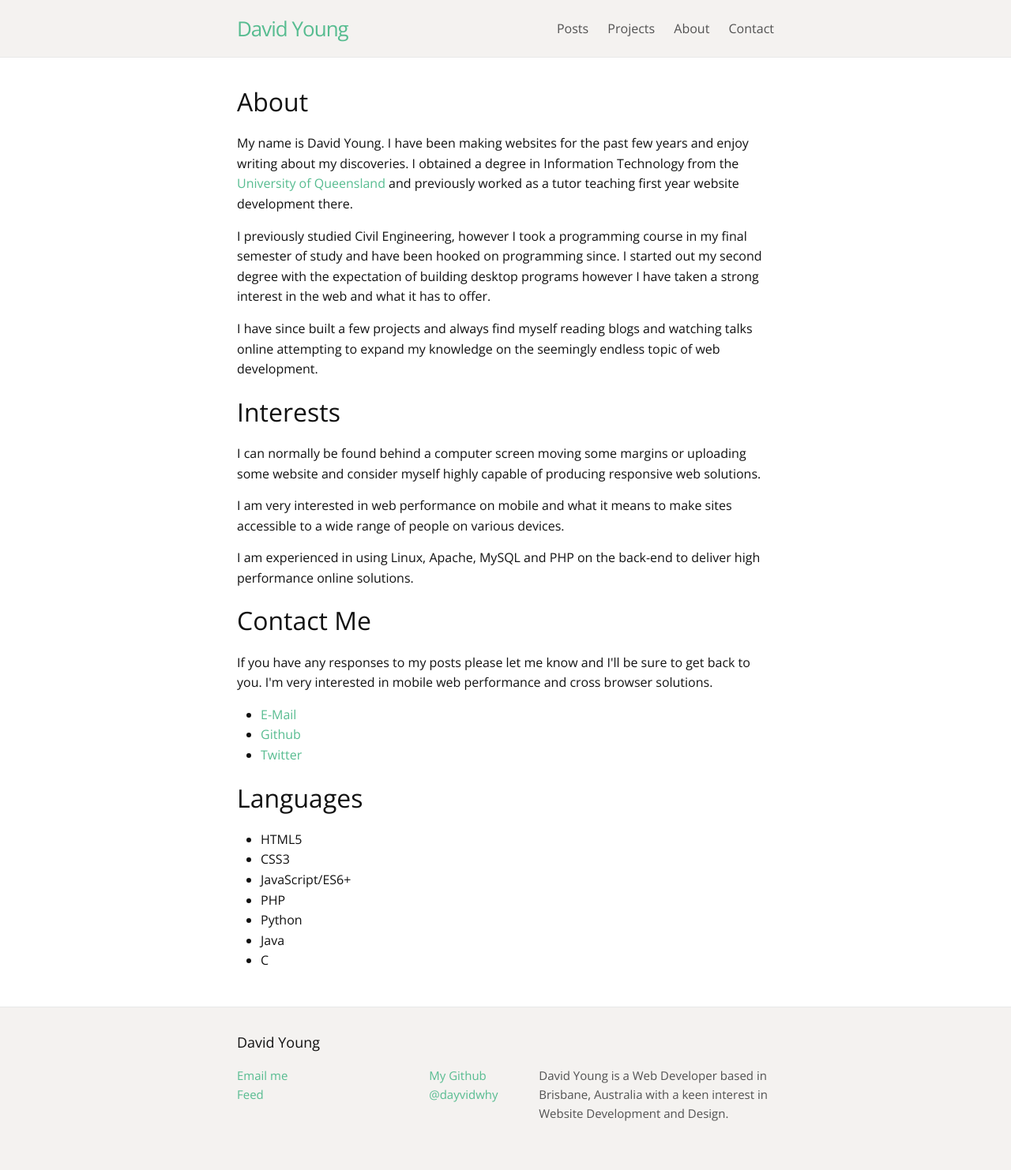
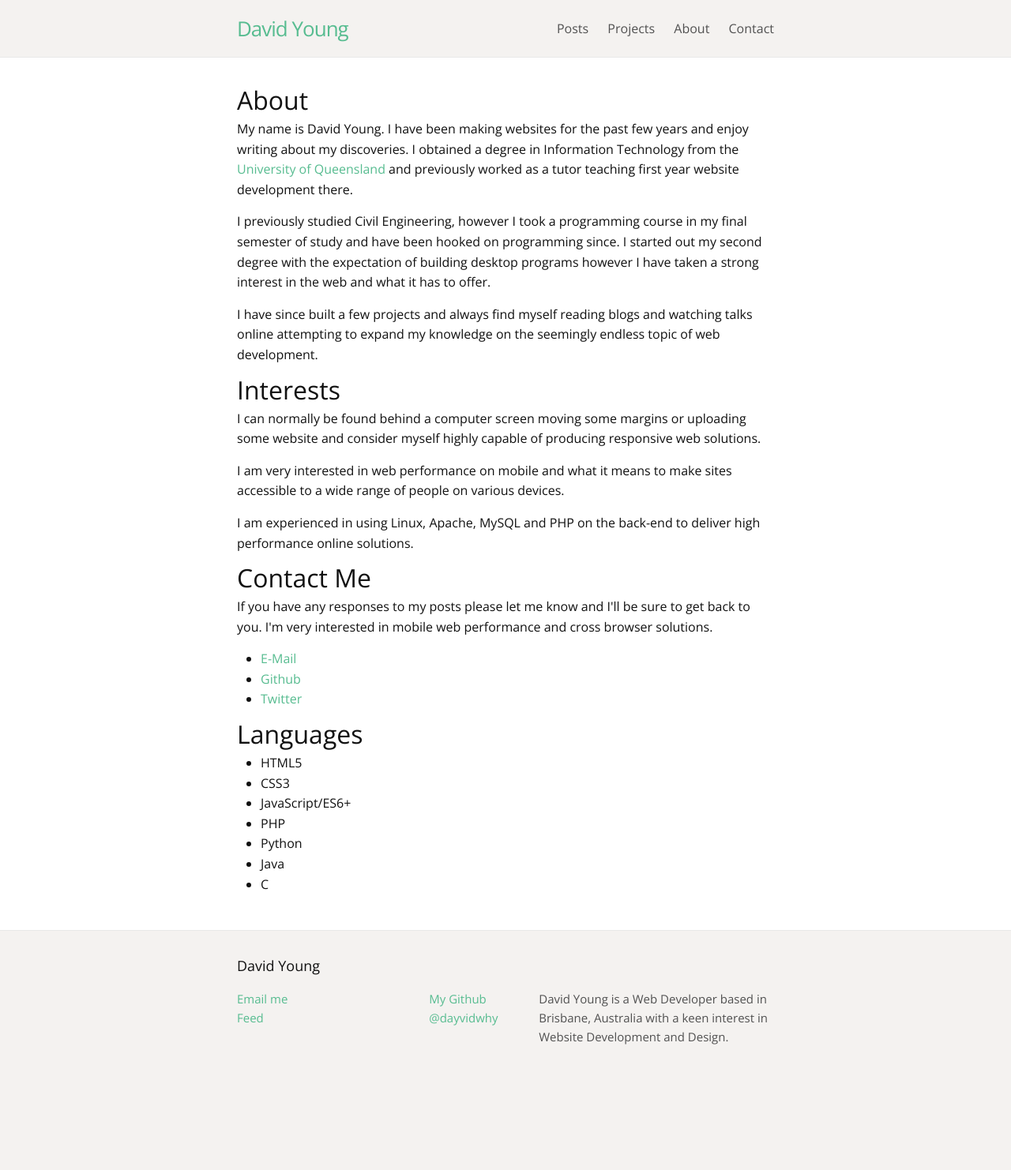
Before and after one commit to dayvidwhy/dayvidwhy.github.io, a Jekyll site: the page built from about.html, in a window 1280 px wide. Shown: the whole page at 79% size. Built offline with Jekyll 4.4.1, drawn with Linux system fonts in a browser that asks for light colours; after the commit the page ends 1385 px from its top, so only the background shows below that.

Commit message:
Fix about main style.

```diff
--- a/about.html
+++ b/about.html
@@ -1,7 +1,7 @@
 ---
 layout: default
 ---
-<div class="home">
+<div class="default">
   <h1>About</h1>
   <p>My name is David Young. I have been making websites for the past few years and enjoy writing about my discoveries. I obtained a degree in Information Technology from the <a href="http://uq.edu.au">University of Queensland</a> and previously worked as a tutor teaching first year website development there.</p>
   <p>I previously studied Civil Engineering, however I took a programming course in my final semester of study and have been hooked on programming since. I started out my second degree with the expectation of building desktop programs however I have taken a strong interest in the web and what it has to offer.</p>
```
